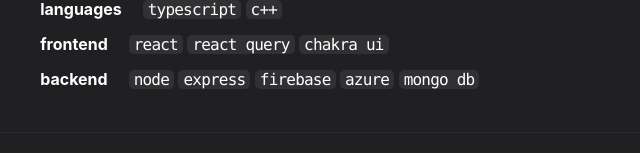
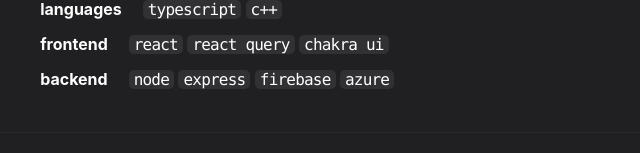
Before and after one commit to samkyuseo/samkyuseo.com, a React (Create React App) app: page / in a window 1280 px wide. Shown: the part 1223-1376 px from the top of the page, without its empty margins (318-958 px from the left). Built offline with nearby package versions, Linux system fonts and the light colour scheme; a web font is replaced by a local one.

Commit message:
idk mongodb

```diff
--- a/src/pages/About.tsx
+++ b/src/pages/About.tsx
@@ -141,7 +141,6 @@
             <Text variant="bubble">express</Text>{" "}
             <Text variant="bubble">firebase</Text>{" "}
             <Text variant="bubble">azure</Text>{" "}
-            <Text variant="bubble">mongo db</Text>
           </BioSection>
         </Box>
       </Container>
```
